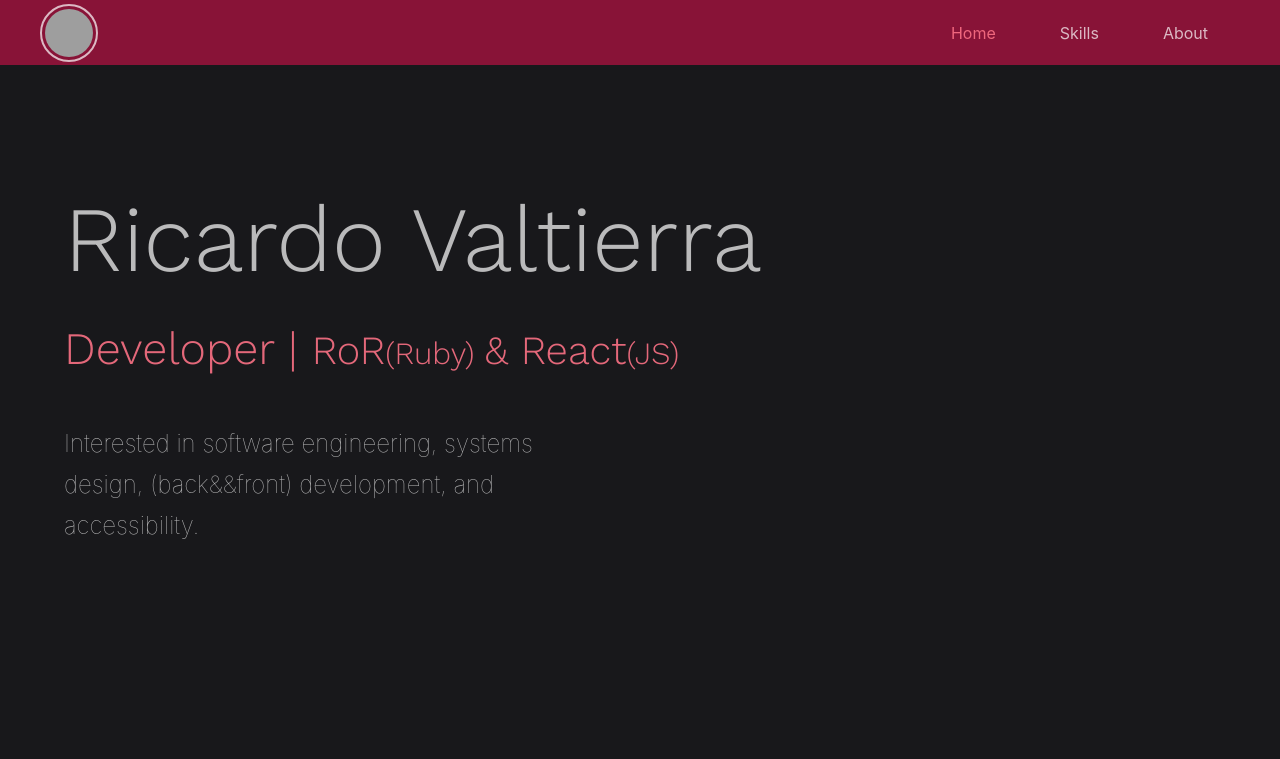
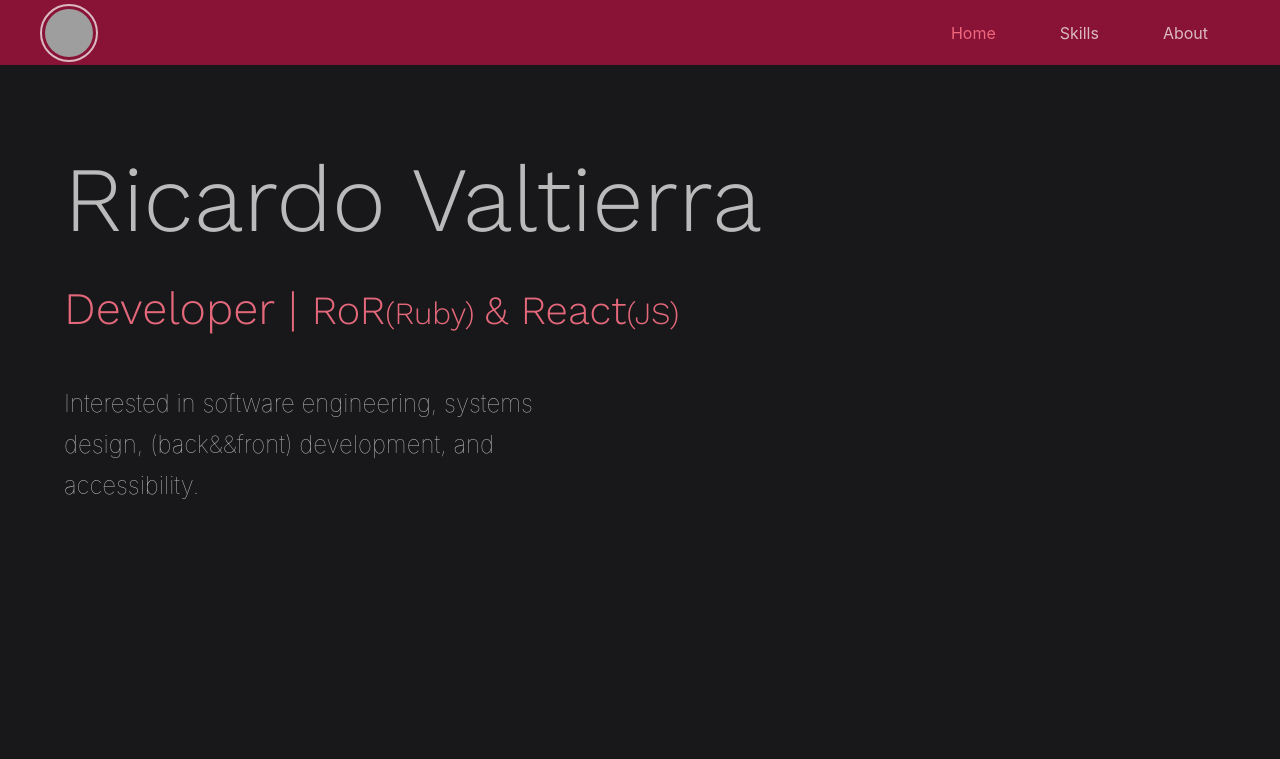
Before and after one commit to ricardovaltierra/portfolio, a React (Create React App) app: page / in a window 1280 px wide. Shown: the top 759 px of the page. Built offline with nearby package versions, Linux system fonts and the light colour scheme; grey boxes are pictures that could not be loaded.

Commit message:
Update Hero margin top to fit thumbnail screenshot

```diff
--- a/src/components/Hero.jsx
+++ b/src/components/Hero.jsx
@@ -1,7 +1,7 @@
 import styles from '../style';
 
 const Hero = () => (
-  <section id="home" className={`flex md:flex-row flex-col ${styles.paddingY} mt-[50px] md:mb-[150px] mb-[100px]`}>
+  <section id="home" className={`flex md:flex-row flex-col ${styles.paddingY} mt-[10px] md:mb-[150px] mb-[100px]`}>
     <div
       className={`flex-1 ${styles.flexStart} md:flex-row flex-col xl:px-0 sm:px-16 px-6`}
     >
```
